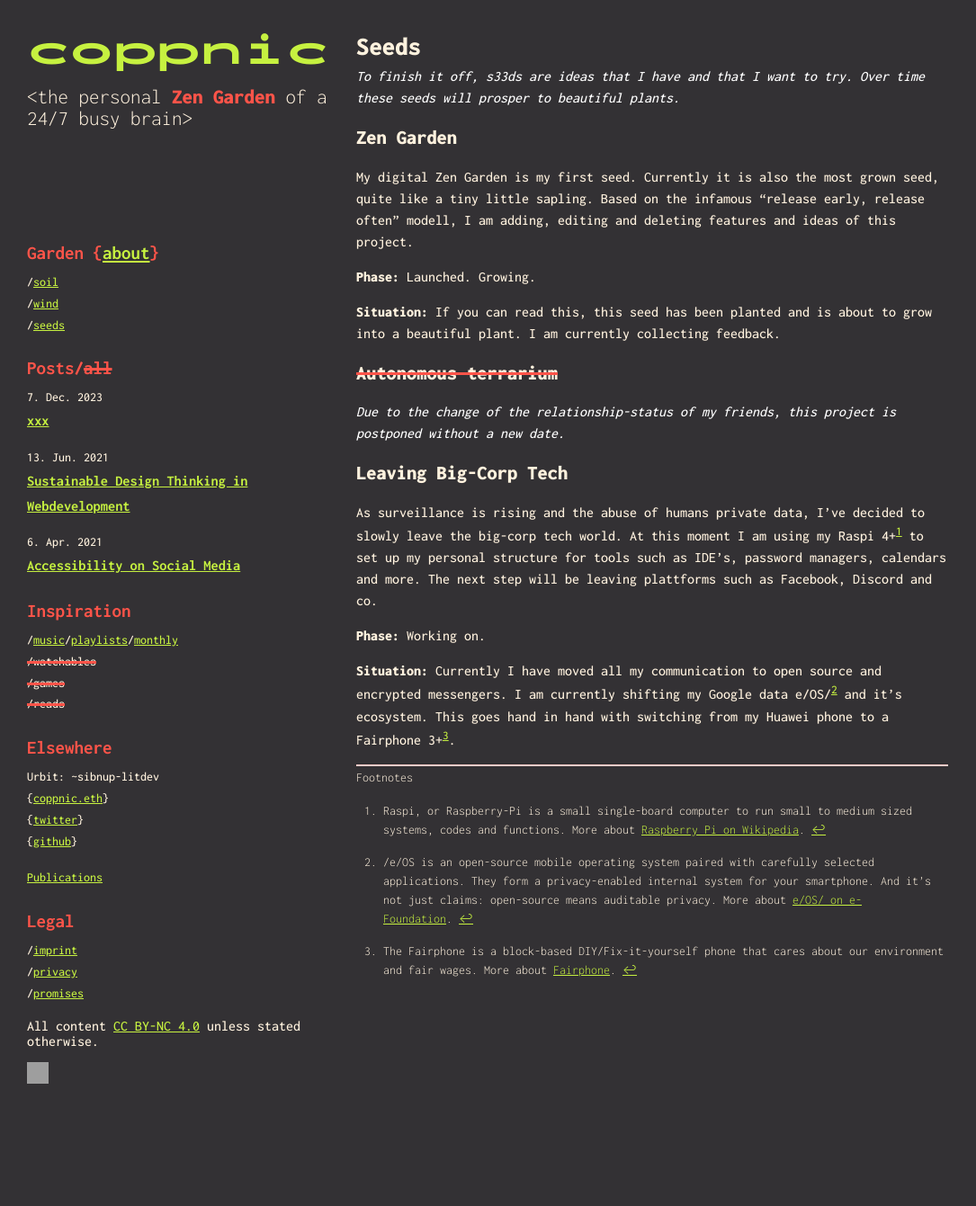
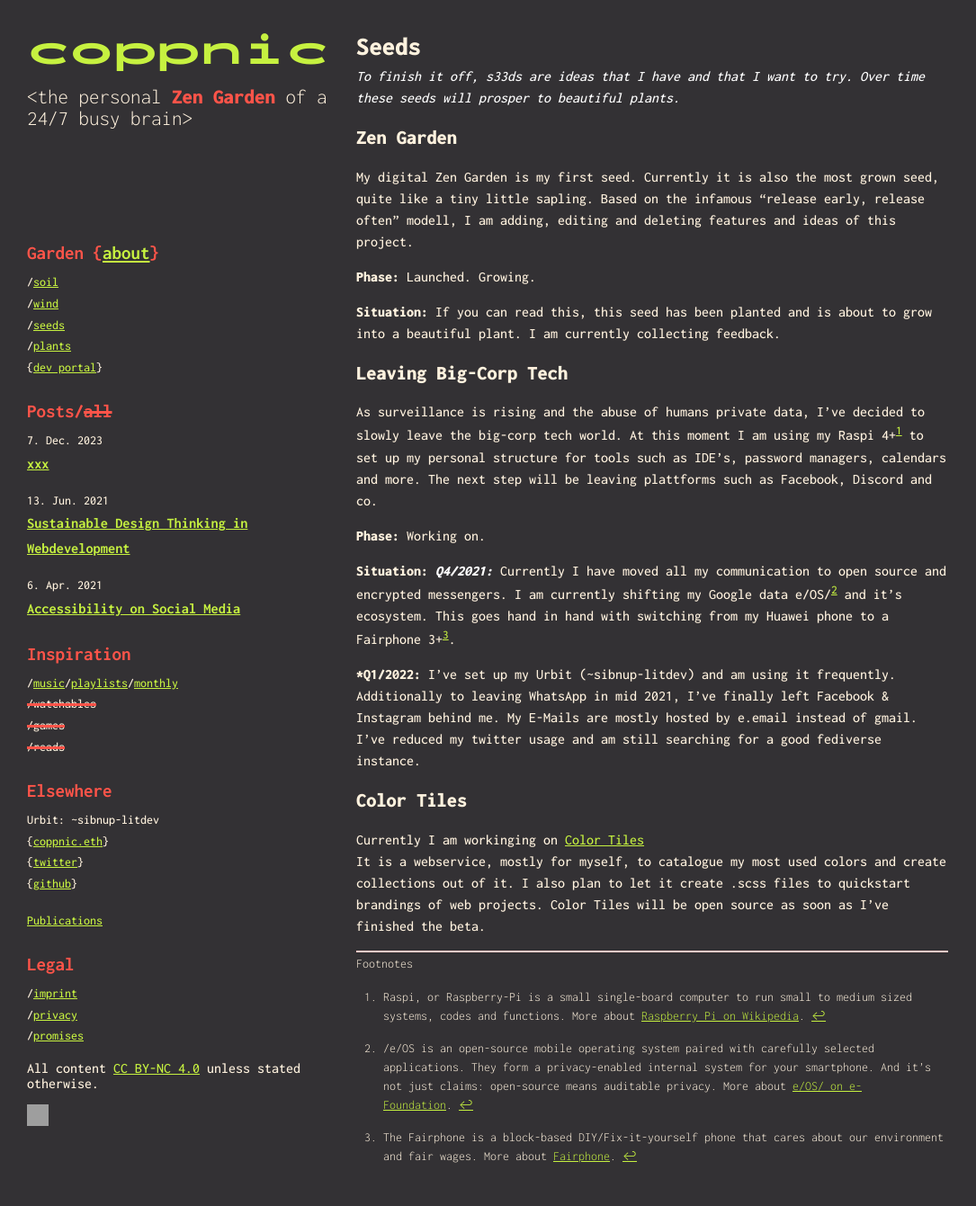
Before and after one commit to marvinpoo/coppnic.cc, a Jekyll site: the page built from seeds.markdown, in a window 1280 px wide. Shown: the whole page at 90% size, without its empty margins (0-1085 px from the left). Built offline with Jekyll 4.4.1, drawn with Linux system fonts in a browser that asks for light colours; before the commit the page ends 1235 px from its top, so only the background shows below that; grey boxes are pictures that could not be loaded.

Commit message:
plants + dev-portal
time to get real, kid. I've added the "plants" section, as in Projects ready to show (but some will still be in dev). Also added the link to my dev portal for knowsy people that want to take sneak peeks.

```diff
--- a/_includes/cat-zen.html
+++ b/_includes/cat-zen.html
@@ -4,5 +4,7 @@
         <li>/<a href="/garden/soil">soil</a></li>
         <li>/<a href="/garden/wind">wind</a></li>
         <li>/<a href="/garden/seeds">seeds</a></li>
+        <li>/<a href="/garden/plants">plants</a></li>
+        <li>{<a href="https://dev.coppnic.cc/" target="_blank">dev portal</a>}</li>
     </ul>
 </div>
--- a/seeds.markdown
+++ b/seeds.markdown
@@ -13,15 +13,20 @@ My digital Zen Garden is my first seed. Currently it is also the most grown seed
 
 **Situation:** If you can read this, this seed has been planted and is about to grow into a beautiful plant. I am currently collecting feedback.
 
-### ~~Autonomous terrarium~~
-*Due to the change of the relationship-status of my friends, this project is postponed without a new date.*
-
 ### Leaving Big-Corp Tech
 As surveillance is rising and the abuse of humans private data, I've decided to slowly leave the big-corp tech world. At this moment I am using my Raspi 4+[^1] to set up my personal structure for tools such as IDE's, password managers, calendars and more. The next step will be leaving plattforms such as Facebook, Discord and co.
 
 **Phase:** Working on.
 
-**Situation:** Currently I have moved all my communication to open source and encrypted messengers. I am currently shifting my Google data e/OS/[^2] and it's ecosystem. This goes hand in hand with switching from my Huawei phone to a Fairphone 3+[^3].
+**Situation:**
+***Q4/2021:*** Currently I have moved all my communication to open source and encrypted messengers. I am currently shifting my Google data e/OS/[^2] and it's ecosystem. This goes hand in hand with switching from my Huawei phone to a Fairphone 3+[^3].
+
+***Q1/2022:** I've set up my Urbit (~sibnup-litdev) and am using it frequently. Additionally to leaving WhatsApp in mid 2021, I've finally left Facebook & Instagram behind me. My E-Mails are mostly hosted by e.email instead of gmail. I've reduced my twitter usage and am still searching for a good fediverse instance.
+
+### Color Tiles
+Currently I am workinging on [Color Tiles](/garden/plants/color-tiles/)<br>
+It is a webservice, mostly for myself, to catalogue my most used colors and create collections out of it. I also plan to let it create .scss files to quickstart brandings of web projects. Color Tiles will be open source as soon as I've finished the beta.
+
 
 <hr>
 <span class="notes">Footnotes</span>
```
Also changed, not shown: plant-colortiles.markdown (added, +7 -0 lines), plants.markdown (added, +10 -0 lines).
